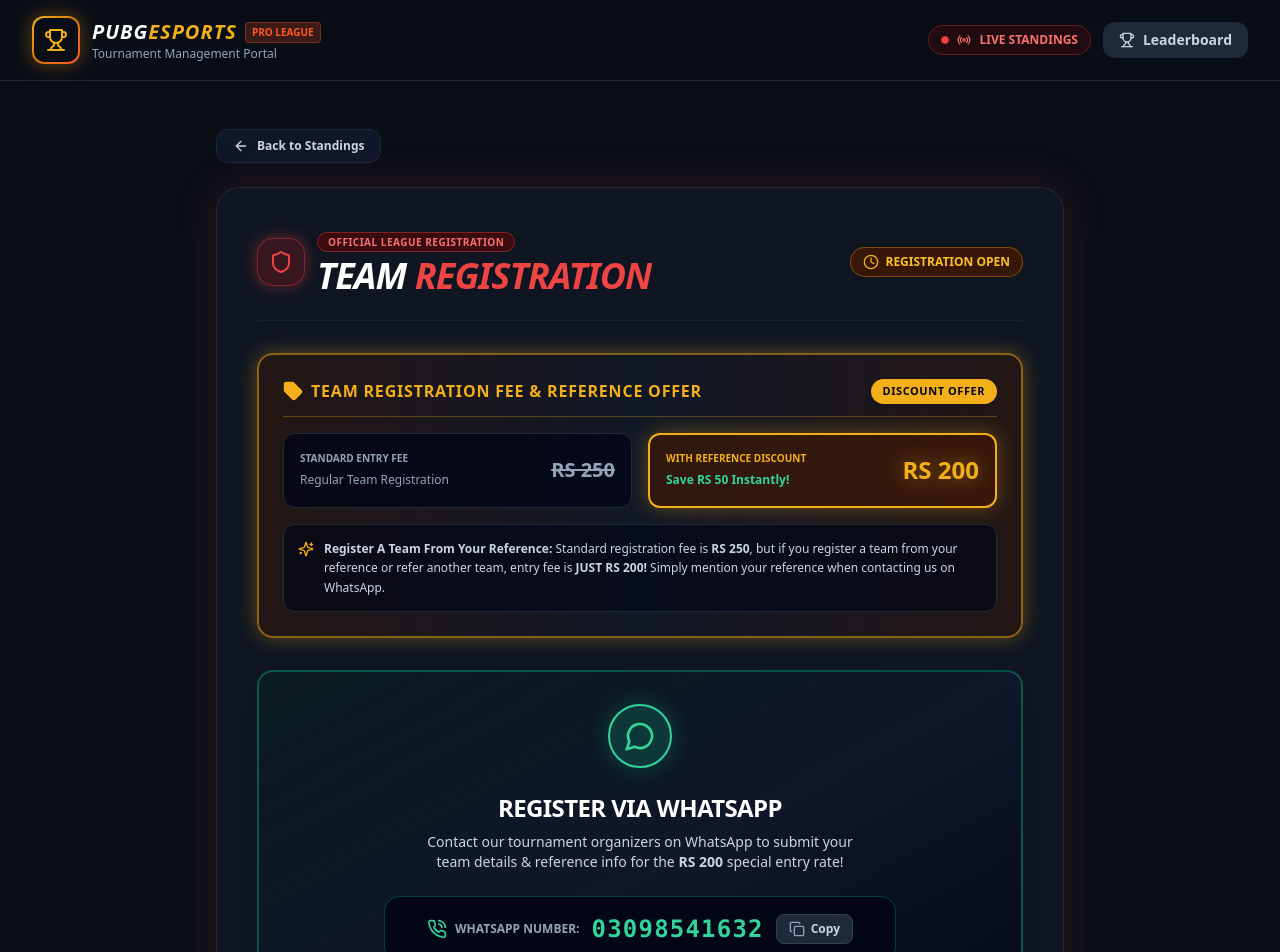
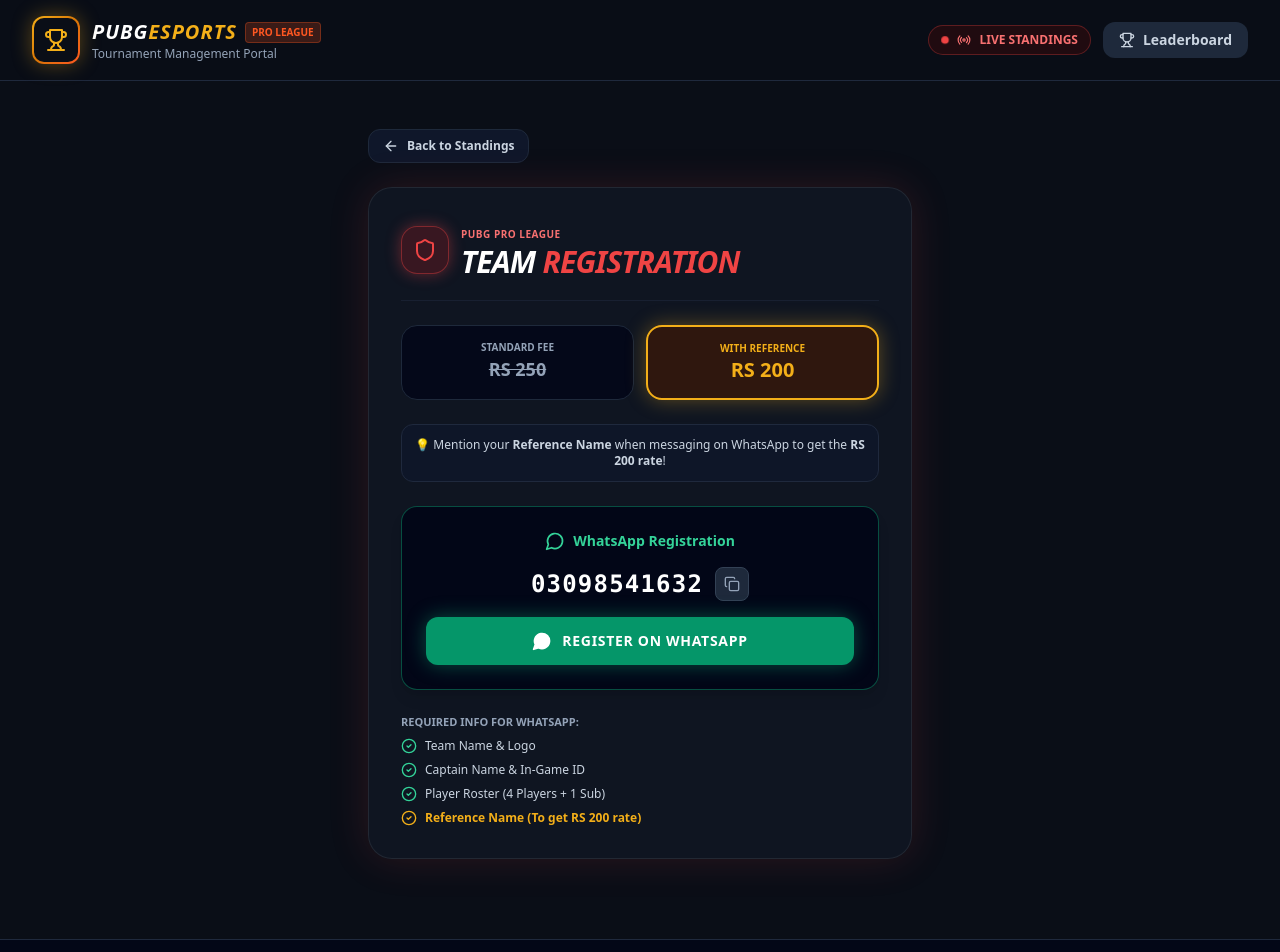
Before and after one commit to muzamilateeq/Pubg-leagues, a Next.js app: page /register in a window 1280 px wide. Shown: the top 952 px of the page. Built offline with nearby package versions, Linux system fonts and the light colour scheme.

Commit message:
Simplify registration page and clarify RS 200 reference discount

```diff
--- a/src/app/register/page.tsx
+++ b/src/app/register/page.tsx
@@ -2,14 +2,14 @@
 
 import Link from "next/link";
 import Navbar from "@/components/Navbar";
-import { Shield, MessageCircle, ArrowLeft, Clock, CheckCircle2, Copy, Check, Users, PhoneCall, Tag, Sparkles, UserPlus } from "lucide-react";
+import { Shield, MessageCircle, ArrowLeft, CheckCircle2, Copy, Check } from "lucide-react";
 import { useState } from "react";
 
 export default function RegisterPage() {
   const [copied, setCopied] = useState(false);
   const whatsappNumber = "03098541632";
   const whatsappLink = `https://wa.me/923098541632?text=${encodeURIComponent(
-    "Hello PUBG League Admins! I want to register my team for the tournament with reference discount."
+    "Hello PUBG League Admins! I want to register a team."
   )}`;
 
   const handleCopyNumber = () => {
@@ -22,155 +22,100 @@
     <div className="min-h-screen bg-pubg-dark text-slate-100 flex flex-col font-sans">
       <Navbar />
 
-      <main className="flex-1 max-w-4xl w-full mx-auto px-4 sm:px-6 py-8 sm:py-12 flex flex-col justify-center">
+      <main className="flex-1 max-w-xl w-full mx-auto px-4 py-8 sm:py-12 flex flex-col justify-center">
 
-        {/* Back Link */}
+        {/* Back Button */}
         <div className="mb-6">
           <Link
             href="/"
-            className="inline-flex items-center gap-2 px-4 py-2 rounded-xl bg-slate-900 hover:bg-slate-800 text-slate-300 text-xs font-bold border border-slate-800 transition-all"
+            className="inline-flex items-center gap-2 px-3.5 py-2 rounded-xl bg-slate-900 hover:bg-slate-800 text-slate-300 text-xs font-bold border border-slate-800 transition-all"
           >
             <ArrowLeft className="w-4 h-4" /> Back to Standings
           </Link>
         </div>
 
-        {/* Registration Card */}
-        <div className="relative glass-panel rounded-3xl p-6 sm:p-10 border-2 border-red-500/40 bg-gradient-to-b from-red-950/20 via-pubg-card to-slate-950 shadow-[0_0_50px_rgba(239,68,68,0.15)] overflow-hidden space-y-8">
+        {/* Clean Registration Card */}
+        <div className="glass-panel rounded-3xl p-6 sm:p-8 border-2 border-red-500/40 bg-gradient-to-b from-red-950/20 via-pubg-card to-slate-950 shadow-[0_0_40px_rgba(239,68,68,0.15)] space-y-6">
 
-          {/* Top Badge */}
-          <div className="flex flex-wrap items-center justify-between gap-3 border-b border-pubg-border/60 pb-6">
-            <div className="flex items-center gap-3">
+          {/* Header */}
+          <div className="flex items-center gap-3 border-b border-pubg-border/60 pb-5">
             <div className="w-12 h-12 rounded-2xl bg-red-600/20 border border-red-500/40 text-red-500 flex items-center justify-center shrink-0 shadow-[0_0_15px_rgba(239,68,68,0.4)]">
               <Shield className="w-6 h-6" />
             </div>
             <div>
-                <span className="px-2.5 py-0.5 rounded-full bg-red-950/80 text-red-400 border border-red-500/40 text-[10px] font-black uppercase tracking-wider">
-                  OFFICIAL LEAGUE REGISTRATION
-                </span>
-                <h1 className="text-2xl sm:text-4xl font-black text-white uppercase italic tracking-tight mt-1">
+              <span className="text-[10px] font-black uppercase tracking-wider text-red-400">PUBG PRO LEAGUE</span>
+              <h1 className="text-2xl sm:text-3xl font-black text-white uppercase italic tracking-tight">
                 TEAM <span className="text-red-500">REGISTRATION</span>
               </h1>
             </div>
           </div>
 
-            <div className="px-3 py-1.5 rounded-full bg-amber-950/80 border border-amber-500/40 text-amber-400 text-xs font-bold flex items-center gap-1.5">
-              <Clock className="w-4 h-4 animate-pulse" /> REGISTRATION OPEN
+          {/* Clean Pricing Cards */}
+          <div className="grid grid-cols-2 gap-3 text-center">
+            {/* Standard Fee */}
+            <div className="p-3.5 rounded-2xl bg-slate-950/80 border border-slate-800">
+              <span className="block text-[10px] text-slate-400 uppercase font-bold">Standard Fee</span>
+              <span className="text-lg font-black text-slate-400 line-through">RS 250</span>
+            </div>
+
+            {/* Reference Fee */}
+            <div className="p-3.5 rounded-2xl bg-amber-950/60 border-2 border-pubg-gold shadow-neon-gold">
+              <span className="block text-[10px] text-pubg-gold uppercase font-black">With Reference</span>
+              <span className="text-xl font-black text-pubg-gold">RS 200</span>
             </div>
           </div>
 
-          {/* Entry Fee & Reference Discount Banner */}
-          <div className="p-5 sm:p-6 rounded-2xl bg-gradient-to-r from-amber-950/40 via-pubg-card to-amber-950/40 border-2 border-pubg-gold/50 shadow-neon-gold space-y-4">
-            <div className="flex flex-col sm:flex-row sm:items-center justify-between gap-3 border-b border-pubg-gold/30 pb-3">
-              <div className="flex items-center gap-2 text-pubg-gold font-black text-sm sm:text-base uppercase tracking-wider">
-                <Tag className="w-5 h-5 text-pubg-gold fill-pubg-gold" />
-                TEAM REGISTRATION FEE & REFERENCE OFFER
-              </div>
-              <span className="px-3 py-1 rounded-full bg-pubg-gold text-slate-950 text-[11px] font-black uppercase tracking-wider self-start sm:self-auto shadow-md">
-                DISCOUNT OFFER
-              </span>
+          {/* Reference Notice */}
+          <div className="p-3 rounded-xl bg-slate-900/90 border border-pubg-border text-center text-xs text-slate-300">
+            💡 Mention your <strong>Reference Name</strong> when messaging on WhatsApp to get the <strong>RS 200 rate</strong>!
           </div>
 
-            <div className="grid grid-cols-1 sm:grid-cols-2 gap-4">
-              {/* Standard Price */}
-              <div className="p-4 rounded-xl bg-slate-950/80 border border-slate-800 flex items-center justify-between">
-                <div>
-                  <span className="block text-[10px] text-slate-400 uppercase font-bold">Standard Entry Fee</span>
-                  <span className="text-xs text-slate-400">Regular Team Registration</span>
-                </div>
-                <div className="text-right">
-                  <span className="text-xl font-extrabold text-slate-400 line-through">RS 250</span>
-                </div>
+          {/* WhatsApp Direct Section */}
+          <div className="p-6 rounded-2xl bg-slate-950 border border-emerald-500/40 text-center space-y-4 shadow-lg">
+            <div className="flex items-center justify-center gap-2 text-emerald-400 font-bold text-sm">
+              <MessageCircle className="w-5 h-5" />
+              <span>WhatsApp Registration</span>
             </div>
 
-              {/* Reference Discount Price */}
-              <div className="p-4 rounded-xl bg-amber-950/60 border-2 border-pubg-gold flex items-center justify-between shadow-neon-gold">
-                <div>
-                  <span className="block text-[10px] text-pubg-gold uppercase font-black">With Reference Discount</span>
-                  <span className="text-xs text-emerald-400 font-bold">Save RS 50 Instantly!</span>
-                </div>
-                <div className="text-right">
-                  <span className="text-2xl font-black text-pubg-gold drop-shadow-[0_0_10px_rgba(243,175,25,0.5)]">RS 200</span>
-                </div>
-              </div>
-            </div>
-
-            <div className="p-3.5 rounded-xl bg-slate-950/70 border border-pubg-border text-xs text-slate-300 flex items-start gap-2.5">
-              <Sparkles className="w-4 h-4 text-pubg-gold shrink-0 mt-0.5" />
-              <p className="leading-relaxed">
-                <strong>Register A Team From Your Reference:</strong> Standard registration fee is <strong>RS 250</strong>, but if you register a team from your reference or refer another team, entry fee is <strong>JUST RS 200!</strong> Simply mention your reference when contacting us on WhatsApp.
-              </p>
-            </div>
-          </div>
-
-          {/* Main Action Box: WhatsApp Registration */}
-          <div className="p-6 sm:p-8 rounded-2xl bg-gradient-to-br from-emerald-950/30 via-slate-900 to-slate-950 border-2 border-emerald-500/40 shadow-xl space-y-6 text-center">
-            <div className="w-16 h-16 rounded-full bg-emerald-500/20 border-2 border-emerald-400 text-emerald-400 flex items-center justify-center mx-auto shadow-[0_0_25px_rgba(16,185,129,0.3)]">
-              <MessageCircle className="w-8 h-8" />
-            </div>
-
-            <div className="max-w-md mx-auto space-y-2">
-              <h2 className="text-xl sm:text-2xl font-black text-white uppercase tracking-tight">
-                REGISTER VIA WHATSAPP
-              </h2>
-              <p className="text-xs sm:text-sm text-slate-300">
-                Contact our tournament organizers on WhatsApp to submit your team details & reference info for the <strong>RS 200</strong> special entry rate!
-              </p>
-            </div>
-
-            {/* Display WhatsApp Number */}
-            <div className="inline-flex flex-col sm:flex-row items-center justify-center gap-3 p-3.5 sm:p-4 rounded-2xl bg-slate-950 border border-emerald-500/30 max-w-lg w-full mx-auto">
-              <div className="flex items-center gap-2">
-                <PhoneCall className="w-5 h-5 text-emerald-400" />
-                <span className="text-xs text-slate-400 font-bold uppercase">WhatsApp Number:</span>
-              </div>
-              <span className="font-mono text-xl sm:text-2xl font-black text-emerald-400 tracking-wider">
-                {whatsappNumber}
-              </span>
+            <div className="font-mono text-2xl font-black text-white tracking-wider flex items-center justify-center gap-3">
+              <span>{whatsappNumber}</span>
               <button
                 onClick={handleCopyNumber}
-                className="px-3 py-1.5 rounded-lg bg-slate-800 hover:bg-slate-700 text-slate-300 text-xs font-semibold flex items-center gap-1.5 transition-colors border border-slate-700"
+                className="p-2 rounded-lg bg-slate-800 hover:bg-slate-700 text-slate-300 text-xs font-semibold transition-colors border border-slate-700"
+                title="Copy number"
               >
                 {copied ? <Check className="w-4 h-4 text-emerald-400" /> : <Copy className="w-4 h-4 text-slate-400" />}
-                {copied ? "Copied!" : "Copy"}
               </button>
             </div>
 
-            {/* Big Green Direct WhatsApp Chat Button */}
-            <div>
             <a
               href={whatsappLink}
               target="_blank"
               rel="noopener noreferrer"
-                className="inline-flex items-center justify-center gap-3 px-8 py-4 rounded-2xl bg-emerald-600 hover:bg-emerald-500 text-white font-black text-sm sm:text-base uppercase tracking-wider shadow-[0_0_25px_rgba(16,185,129,0.5)] transition-all hover:scale-105 active:scale-95 w-full sm:w-auto"
+              className="inline-flex items-center justify-center gap-2.5 px-6 py-3.5 rounded-xl bg-emerald-600 hover:bg-emerald-500 text-white font-black text-sm uppercase tracking-wider shadow-[0_0_20px_rgba(16,185,129,0.4)] transition-all hover:scale-105 active:scale-95 w-full"
             >
-                <MessageCircle className="w-6 h-6 fill-white" /> Click To Register On WhatsApp
+              <MessageCircle className="w-5 h-5 fill-white" /> Register On WhatsApp
             </a>
           </div>
+
+          {/* Simple Checklist */}
+          <div className="space-y-2 text-xs text-slate-300">
+            <p className="font-bold text-slate-400 uppercase text-[11px] mb-2">Required Info for WhatsApp:</p>
+            <div className="flex items-center gap-2">
+              <CheckCircle2 className="w-4 h-4 text-emerald-400 shrink-0" />
+              <span>Team Name & Logo</span>
             </div>
-
-          {/* Details Needed Checklist */}
-          <div className="p-5 sm:p-6 rounded-2xl bg-slate-900/60 border border-pubg-border space-y-4">
-            <h3 className="text-xs sm:text-sm font-extrabold text-white uppercase tracking-wider flex items-center gap-2">
-              <Users className="w-4 h-4 text-pubg-gold" /> DETAILS TO SEND VIA WHATSAPP
-            </h3>
-
-            <div className="grid grid-cols-1 sm:grid-cols-2 gap-3 text-xs text-slate-300">
-              <div className="flex items-center gap-2 p-3 rounded-xl bg-slate-950/80 border border-slate-800">
+            <div className="flex items-center gap-2">
               <CheckCircle2 className="w-4 h-4 text-emerald-400 shrink-0" />
-                <span>1. Official Team Name & Logo</span>
+              <span>Captain Name & In-Game ID</span>
             </div>
-              <div className="flex items-center gap-2 p-3 rounded-xl bg-slate-950/80 border border-slate-800">
+            <div className="flex items-center gap-2">
               <CheckCircle2 className="w-4 h-4 text-emerald-400 shrink-0" />
-                <span>2. Captain Name & In-Game ID</span>
+              <span>Player Roster (4 Players + 1 Sub)</span>
             </div>
-              <div className="flex items-center gap-2 p-3 rounded-xl bg-slate-950/80 border border-slate-800">
-                <CheckCircle2 className="w-4 h-4 text-emerald-400 shrink-0" />
-                <span>3. Player Roster (4 Main Players + 1 Sub)</span>
-              </div>
-              <div className="flex items-center gap-2 p-3 rounded-xl bg-slate-950/80 border border-pubg-gold/50">
-                <UserPlus className="w-4 h-4 text-pubg-gold shrink-0" />
-                <span className="text-pubg-gold font-bold">4. Reference / Referrer Name (For RS 200 Rate)</span>
-              </div>
+            <div className="flex items-center gap-2">
+              <CheckCircle2 className="w-4 h-4 text-pubg-gold shrink-0" />
+              <span className="text-pubg-gold font-bold">Reference Name (To get RS 200 rate)</span>
             </div>
           </div>
 
@@ -179,9 +124,9 @@
       </main>
 
       {/* Footer */}
-      <footer className="mt-12 border-t border-pubg-border bg-slate-950/80 py-8">
+      <footer className="mt-8 border-t border-pubg-border bg-slate-950/80 py-6">
         <div className="max-w-7xl mx-auto px-4 text-center text-xs text-slate-500">
-          <p>© 2026 PUBG Esports Tournament Management Portal. Built with Next.js, Supabase & Tailwind CSS.</p>
+          <p>© 2026 PUBG Esports Tournament Management Portal.</p>
         </div>
       </footer>
     </div>
```
Lines whose indentation alone changed are shown as unchanged.
